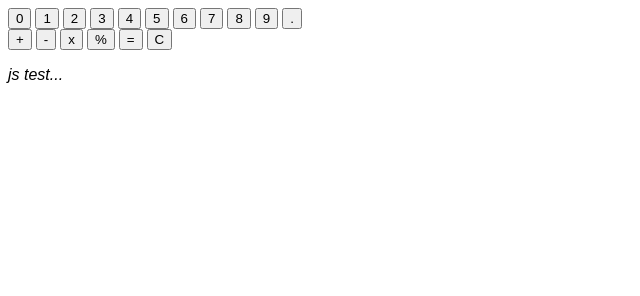
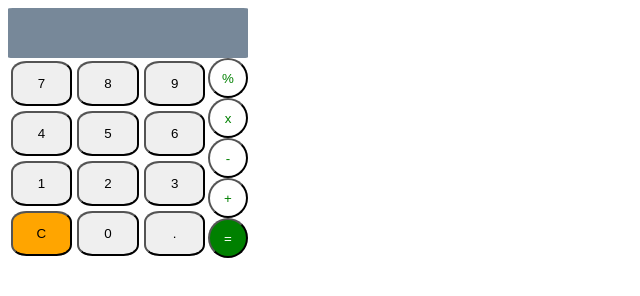
Before and after one commit to majjeed/odin-calculator, a plain HTML site: page index.html in a window 1280 px wide. Shown: the whole page, without its empty margins (0-640 px from the left). Drawn offline with Linux system fonts and the light colour scheme.

Commit message:
Complete some of the extra tasks & css
todo:
        1- divide by zero functionality
        2- backspace button
        3- keyboard support
        4- stop display overflow
        5- make it look nicer

```diff
--- a/index.html
+++ b/index.html
@@ -16,25 +16,26 @@
                 <div class="calcDisplay"></div>
                 <div class="calcKeyPad">
                     <div class="calcKeyPadNum">
-                        <button class="numBtn">0</button>
+                        <button class="numBtn">7</button>
+                        <button class="numBtn">8</button>
+                        <button class="numBtn">9</button>
+                        <button class="numBtn">4</button>
+                        <button class="numBtn">5</button>
+                        <button class="numBtn">6</button>
                         <button class="numBtn">1</button>
                         <button class="numBtn">2</button>
                         <button class="numBtn">3</button>
-                        <button class="numBtn">4</button>
-                        <button class="numBtn">5</button>
-                        <button class="numBtn">6</button>
-                        <button class="numBtn">7</button>
-                        <button class="numBtn">8</button>
-                        <button class="numBtn">9</button>
+                        <button class="clearBtn">C</button>
+                        <button class="numBtn">0</button>
                         <button class="dotBtn">.</button>
                     </div>
                     <div class="calcKeyPadOperator">
+                        <button class="optBtn">%</button>
+                        <button class="optBtn">x</button>
+                        <button class="optBtn">-</button>
                         <button class="optBtn">+</button>
-                        <button class="optBtn">-</button>
-                        <button class="optBtn">x</button>
-                        <button class="optBtn">%</button>
+
                         <button class="equalBtn">=</button>
-                        <button class="clearBtn">C</button>
                     </div>
                 </div>
             </div>
--- a/script.js
+++ b/script.js
@@ -1,7 +1,7 @@
-const p = document.createElement('p');
-p.textContent = 'js test...';
+// const p = document.createElement('p');
+// p.textContent = 'js test...';
 
-document.querySelector('body').appendChild(p);
+// document.querySelector('body').appendChild(p);
 
 
 const add = (a,b) => {
@@ -91,7 +91,7 @@ equalBtn.addEventListener('click', () => {
     let numArr = calcDisplay.textContent.split(/[+\-x%]/);
     //the order is firstNum, secondNum, operator
     let result = operate(numArr[0], numArr[1], optArr[0]).toFixed(2);
-    calcDisplay.textContent = `${result}${optArr[1] || ''}`;
+    calcDisplay.textContent = `${result.replace('.00', '')}${optArr[1] || ''}`;
     calcDisplayVal = calcDisplay.textContent;
 });
 
--- a/style.css
+++ b/style.css
@@ -1,8 +1,66 @@
 * {
-  box-sizing: border-box;
+    box-sizing: border-box;
 }
 
 p {
     font-style: italic;
     font-family: Arial, Helvetica, sans-serif;
 }
+
+.calcKeyPad {
+    display: flex;
+}
+
+.calcKeyPadNum {
+    display: flex;
+    flex-direction: row;
+    flex-wrap: wrap;
+    width: 200px;
+    height: 200px;
+    justify-content: center;
+}
+
+.numBtn, .dotBtn, .clearBtn {
+    flex: 1 0 calc(33.3% - 5px);
+    max-width: calc(33.3% - 5px);
+    margin: 2.5px;
+    border-radius: 25%;
+}
+
+.optBtn, .equalBtn, .calcBtn {
+    border-radius: 50%;
+}
+
+.calcKeyPadOperator {
+    display: flex;
+    flex-direction: column;
+
+}
+
+.calcKeyPadOperator button {
+    width: 40px;
+    height: 40px;
+}
+
+.clearBtn {
+    background-color: orange;
+}
+
+.equalBtn {
+    background-color: green;
+    color: white;
+}
+
+.optBtn {
+    color: green;
+    background-color: white;
+}
+
+.calcDisplay {
+    display: flex;
+    background-color: lightslategray;
+    width: 240px;
+    height: 50px;
+    border-radius: 2%;
+    font-size: xxx-large;
+}
```
